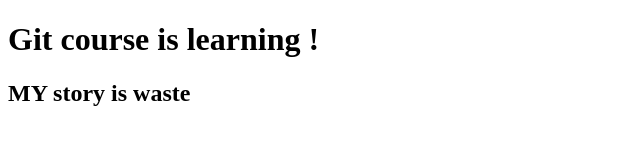
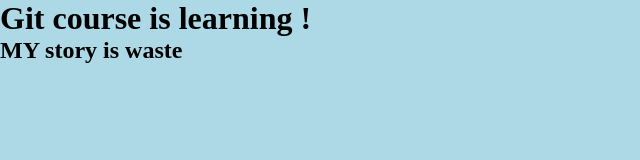
Before and after one commit to Sanjibpradhan380/dom-small-projects, a plain HTML site: page index.html in a window 1280 px wide. Shown: the whole page, without its empty margins (0-640 px from the left). Drawn offline with Linux system fonts and the light colour scheme.

Commit message:
css commit

```diff
--- a/index.html
+++ b/index.html
@@ -4,6 +4,7 @@
     <meta charset="UTF-8">
     <meta name="viewport" content="width=device-width, initial-scale=1.0">
     <title>Document</title>
+    <link rel="stylesheet" href="style.css">
 </head>
 <body>
     <h1>Git course is learning !</h1>
--- /dev/null
+++ b/style.css
@@ -0,0 +1,10 @@
+*{
+    padding: 0;
+    margin: 0;
+    box-sizing: border-box;
+}
+html, body{
+    height: 100%;
+    width: 100%;
+    background-color: lightblue;
+}
```
